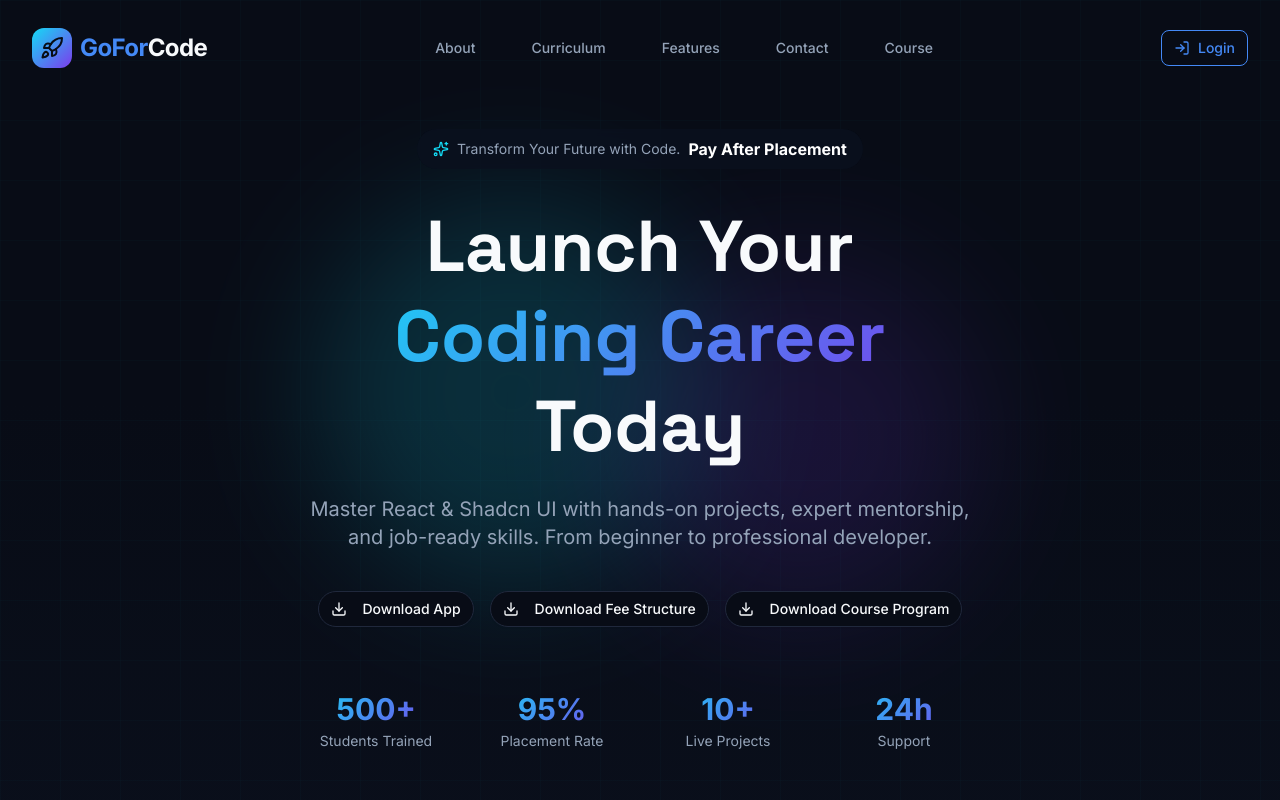
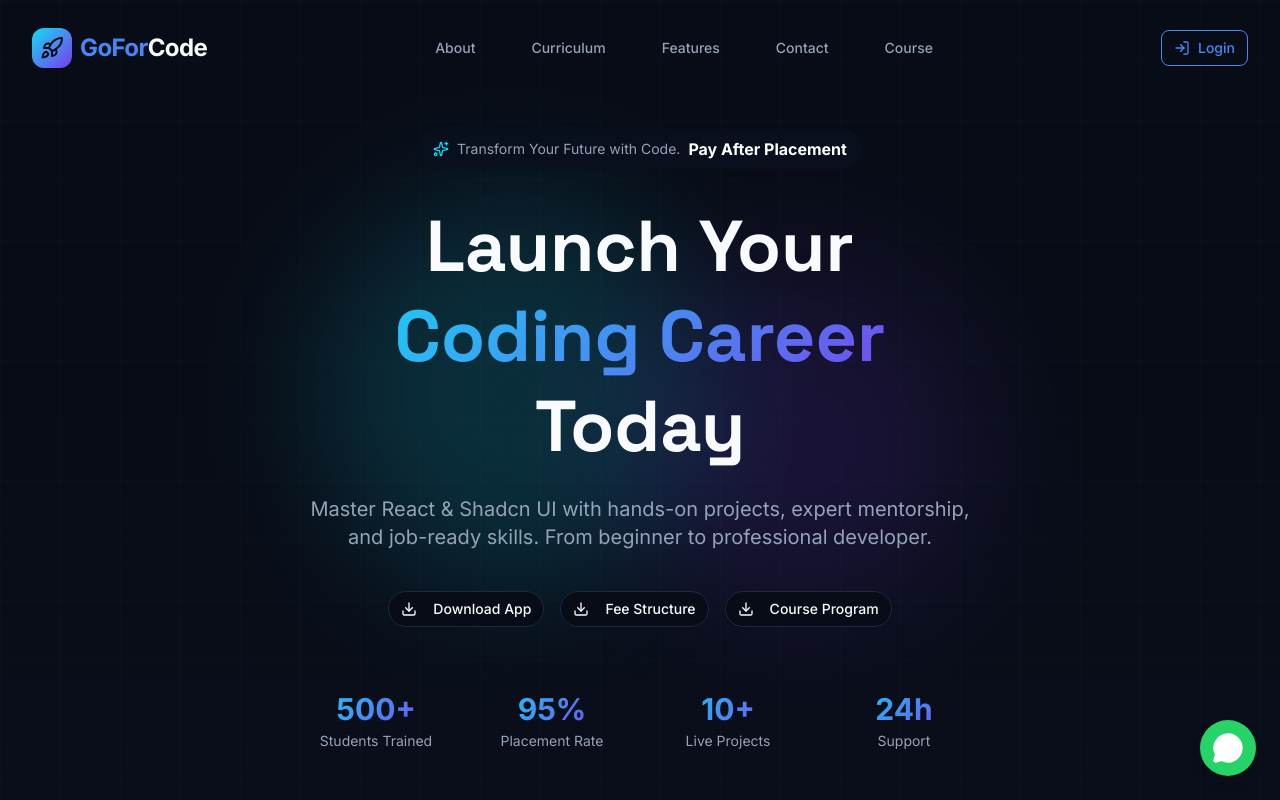
Before and after one commit to Coderniteshkumar/goforcode, a React (Vite) app: page / in a window 1280 px wide. Shown: the top 800 px of the page. Built offline with nearby package versions, Linux system fonts and the light colour scheme; the HTML template or start-up script is replaced by a standard one.

Commit message:
updated files

```diff
--- a/src/components/landing/Footer.tsx
+++ b/src/components/landing/Footer.tsx
@@ -1,5 +1,5 @@
 import { motion } from "framer-motion";
-import { Rocket, Mail, Phone, MapPin, Github, Linkedin, Twitter, Instagram } from "lucide-react";
+import { Rocket, Mail, Phone, MapPin, Github, Linkedin, Instagram, Youtube } from "lucide-react";
 
 const Footer = () => {
   const currentYear = new Date().getFullYear();
@@ -7,7 +7,7 @@ const Footer = () => {
   const socialLinks = [
     { icon: Github, href: "#", label: "GitHub" },
     { icon: Linkedin, href: "#", label: "LinkedIn" },
-    { icon: Twitter, href: "#", label: "Twitter" },
+    { icon: Youtube, href: "#", label: "Youtub" },
     { icon: Instagram, href: "#", label: "Instagram" },
   ];
 
--- a/src/components/landing/HeroSection.tsx
+++ b/src/components/landing/HeroSection.tsx
@@ -1,5 +1,5 @@
 import { motion, useMotionValue, useTransform, animate } from "framer-motion";
-import {  Download, Sparkles } from "lucide-react";
+import {  Download,  Sparkles } from "lucide-react";
 import { Button } from "@/components/ui/button";
 import { useEffect } from "react";
 
@@ -125,13 +125,13 @@ const HeroSection = () => {
 
           <a href="Gfc Fee Structure.pdf" download="Goforcode Fee Structure.pdf" target="_blank" rel="noopener noreferrer">
             <Button variant="outline" className="rounded-full px-6 border-border">
-              <Download className="mr-2 h-4 w-4" /> Download Fee Structure
+              <Download className="mr-2 h-4 w-4" /> Fee Structure
             </Button>
           </a>
 
           <a href="GFC mastery program.pdf" download="Goforcode mastery program.pdf" target="_blank" rel="noopener noreferrer">
             <Button variant="outline" className="rounded-full px-6 border-border">
-              <Download className="mr-2 h-4 w-4" /> Download Course Program
+              <Download className="mr-2 h-4 w-4" /> Course Program
             </Button>
           </a>
         </motion.div>
--- /dev/null
+++ b/src/components/landing/WhatsAppButton.tsx
@@ -0,0 +1,22 @@
+import { MessageCircle } from "lucide-react";
+
+const WhatsAppButton = () => {
+  const phoneNumber = "6204579420"; // Apna number yahan dalein (country code ke sath, bina + ke)
+  const message = "I Interest Please Share Course Details";
+
+  const whatsappUrl = `https://wa.me/${phoneNumber}?text=${encodeURIComponent(message)}`;
+
+  return (
+    <a
+      href={whatsappUrl}
+      target="_blank"
+      rel="noopener noreferrer"
+      className="fixed bottom-6 right-6 z-50 flex items-center justify-center w-14 h-14 bg-[#25D366] text-white rounded-full shadow-lg hover:bg-[#20ba5a] transition-all hover:scale-110 active:scale-95"
+      aria-label="Contact on WhatsApp"
+    >
+      <MessageCircle size={32} fill="currentColor" />
+    </a>
+  );
+};
+
+export default WhatsAppButton;
--- a/src/pages/Index.tsx
+++ b/src/pages/Index.tsx
@@ -5,11 +5,12 @@ import TrustSection from "@/components/landing/TrustSection";
 import CurriculumSection from "@/components/landing/CurriculumSection";
 import FeaturesSection from "@/components/landing/FeaturesSection";
 import CourseDetailsSection from "@/components/landing/CourseDetailsSection";
-// import { DemoVideo } from "@/components/landing/DemoVideo";
 import InterestForm from "@/components/landing/InterestForm";
 import CTASection from "@/components/landing/CTASection";
 import Footer from "@/components/landing/Footer";
 import { CourseCurriculum } from "@/components/landing/CourseCurriculum";
+// WhatsApp Button Import karein
+import WhatsAppButton from "@/components/landing/WhatsAppButton";
 
 const Index = () => {
   const formRef = useRef<HTMLDivElement>(null);
@@ -29,11 +30,16 @@ const Index = () => {
         <FeaturesSection />
         <CourseDetailsSection />
         <CourseCurriculum />
-        <InterestForm ref={formRef} />
+        <div ref={formRef}>
+          <InterestForm />
+        </div>
         <CTASection onShowInterest={scrollToForm} />
       </main>
 
       <Footer />
+
+      {/* WhatsApp Floating Button yahan add kiya gaya hai */}
+      <WhatsAppButton />
     </div>
   );
 };
```
